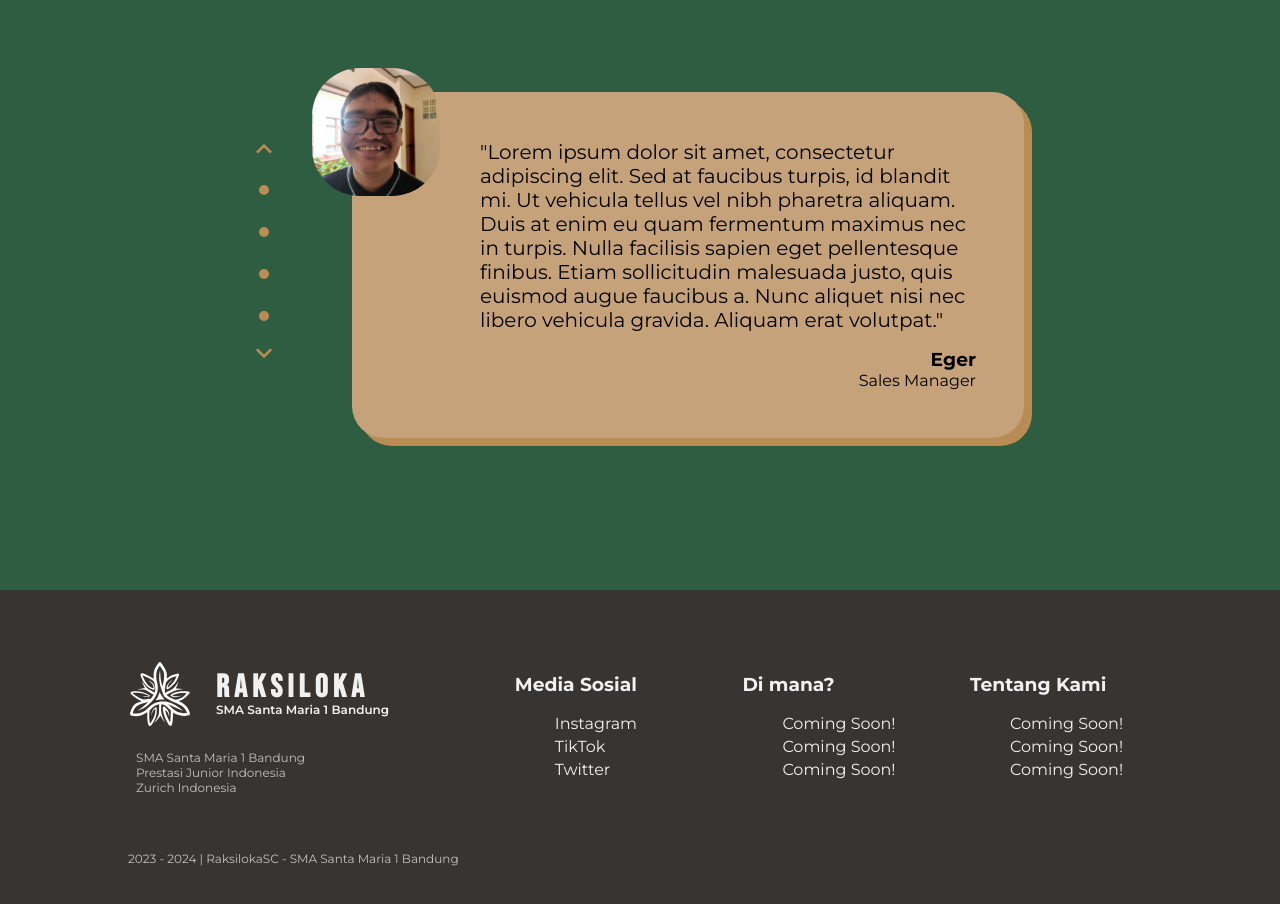
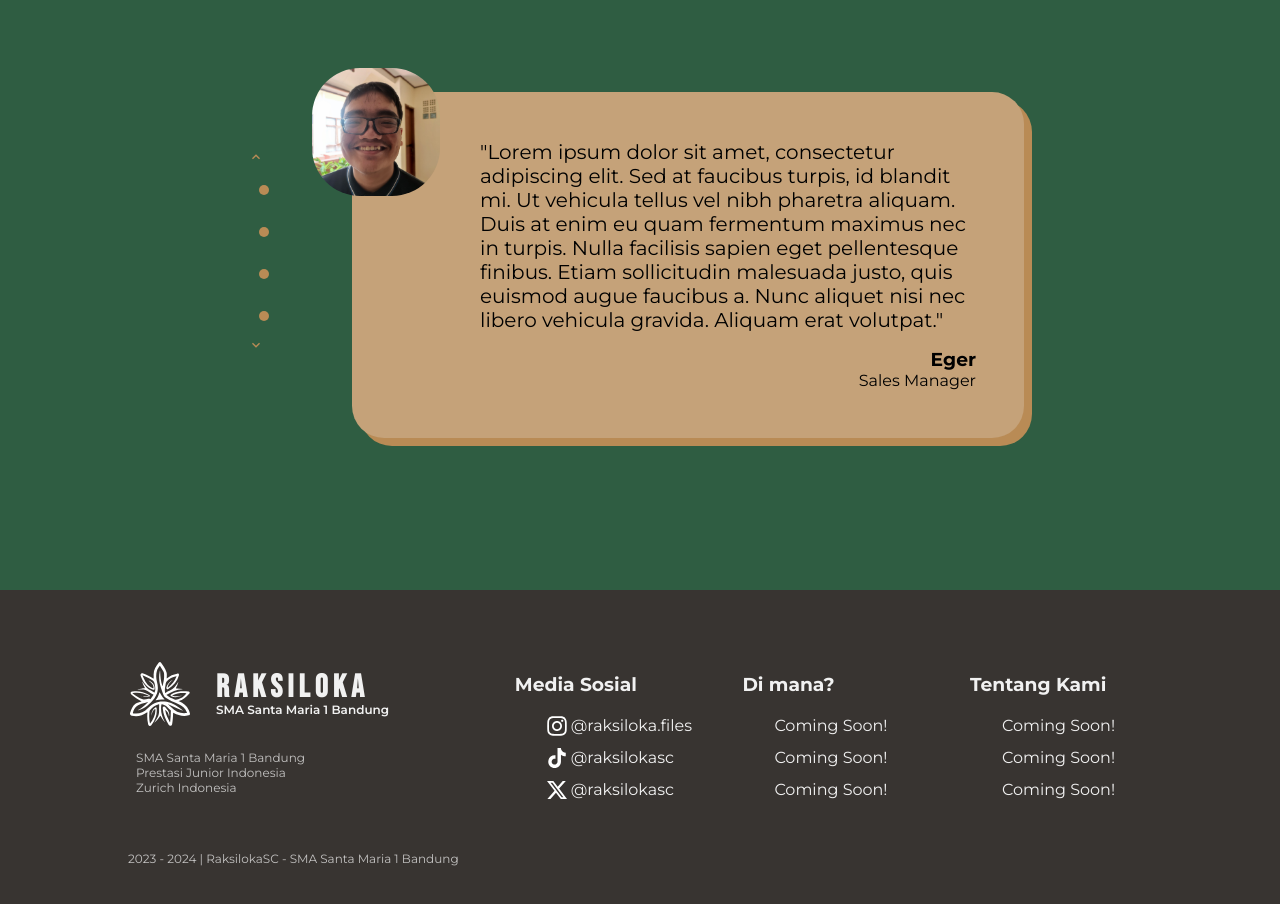
Before and after one commit to RaksilokaSC/RaksilokaSC.github.io, a plain HTML site: page index.html in a window 1280 px wide. Shown: the part 1020-1924 px from the top of the page. Drawn offline with Linux system fonts and the light colour scheme.

Commit message:
update footer

```diff
--- a/index.html
+++ b/index.html
@@ -66,7 +66,7 @@
     <div class="slider">
       <div class="sliderItems">
         <div class="up">
-          <svg viewBox="0 0 24 24" focusable="false" class="chakra-icon">
+          <svg viewBox="0 0 24 24" focusable="false" class="chakra-icon" style="width: 1rem; height: 1rem;">
             <path class="sliderIcon" fill="currentColor" d="M12 8l-6 6 1.41 1.41L12 10.83l4.59 4.58L18 14z"></path>
           </svg>
         </div>
@@ -75,7 +75,7 @@
         <div class="pCardThree dot"></div>
         <div class="pCardFour dot"></div>
         <div class="down">
-          <svg viewBox="0 0 24 24" focusable="false" class="chakra-icon">
+          <svg viewBox="0 0 24 24" focusable="false" class="chakra-icon" style="width: 1rem; height: 1rem;">
             <path class="sliderIcon" fill="currentColor" d="M16.59 8.59L12 13.17 7.41 8.59 6 10l6 6 6-6z"></path>
           </svg>
         </div>
@@ -115,9 +115,18 @@
       <div class="links">
         <h3>Media Sosial</h3>
         <ul>
-          <li><a href="https://www.instagram.com/raksiloka.files" target="_blank">Instagram</a></li>
-          <li><a href="https://www.tiktok.com/@raksilokasc" target="_blank">TikTok</a></li>
-          <li><a href="https://www.twitter.com/raksilokasc" target="_blank">Twitter</a></li>
+          <li><a href="https://www.instagram.com/raksiloka.files" class="smLink" target="_blank">
+            <div class="icon"><img src="./ig.svg"></div>
+            <div class="username">@raksiloka.files</div>
+          </a></li>
+          <li><a href="https://www.tiktok.com/@raksilokasc" class="smLink" target="_blank">
+            <div class="icon"><img src="./tiktok.svg"></div>
+            <div class="username">@raksilokasc</div>
+          </a></li>
+          <li><a href="https://www.twitter.com/raksilokasc" class="smLink" target="_blank">
+            <div class="icon"><img src="./x.svg"></div>
+            <div class="username">@raksilokasc</div>
+          </a></li>
         </ul>
       </div>
       <div class="links">
--- a/style.css
+++ b/style.css
@@ -313,16 +313,20 @@ footer .description{
 }
 footer ul {
   margin: .5rem 0;
+  padding-inline-start: 2rem ;
 }
 footer ul li {
   list-style: none;
-  margin: .25rem 0;
+  margin: .5rem 0;
+  padding: .125rem 0;
+  height: 1.5rem;
 }
 footer ul li a {
   text-decoration: none;
   color: #F1F1F1;
   font-size: 1rem;
   font-weight: 400;
+  height: 1.25rem;
 }
 footer p {
   margin: .5rem 0;
@@ -334,6 +338,20 @@ footer .endingText{
   text-align: left;
   grid-column: 1/3;
   margin: 2rem 0 0;
+}
+footer .smLink{
+  display: flex;
+  justify-content: left;
+  align-items: start;
+  gap: .25rem;
+}
+footer .smLink img{
+  width: 1.25rem;
+  height: 1.25rem;
+  padding: 0 auto;
+}
+footer .smLink .username{
+  height: 1rem;
 }
 
 @media only screen and (max-width: 1220px) {
```
Also changed, not shown: ig.svg (added), tiktok.svg (added), x.svg (added).
